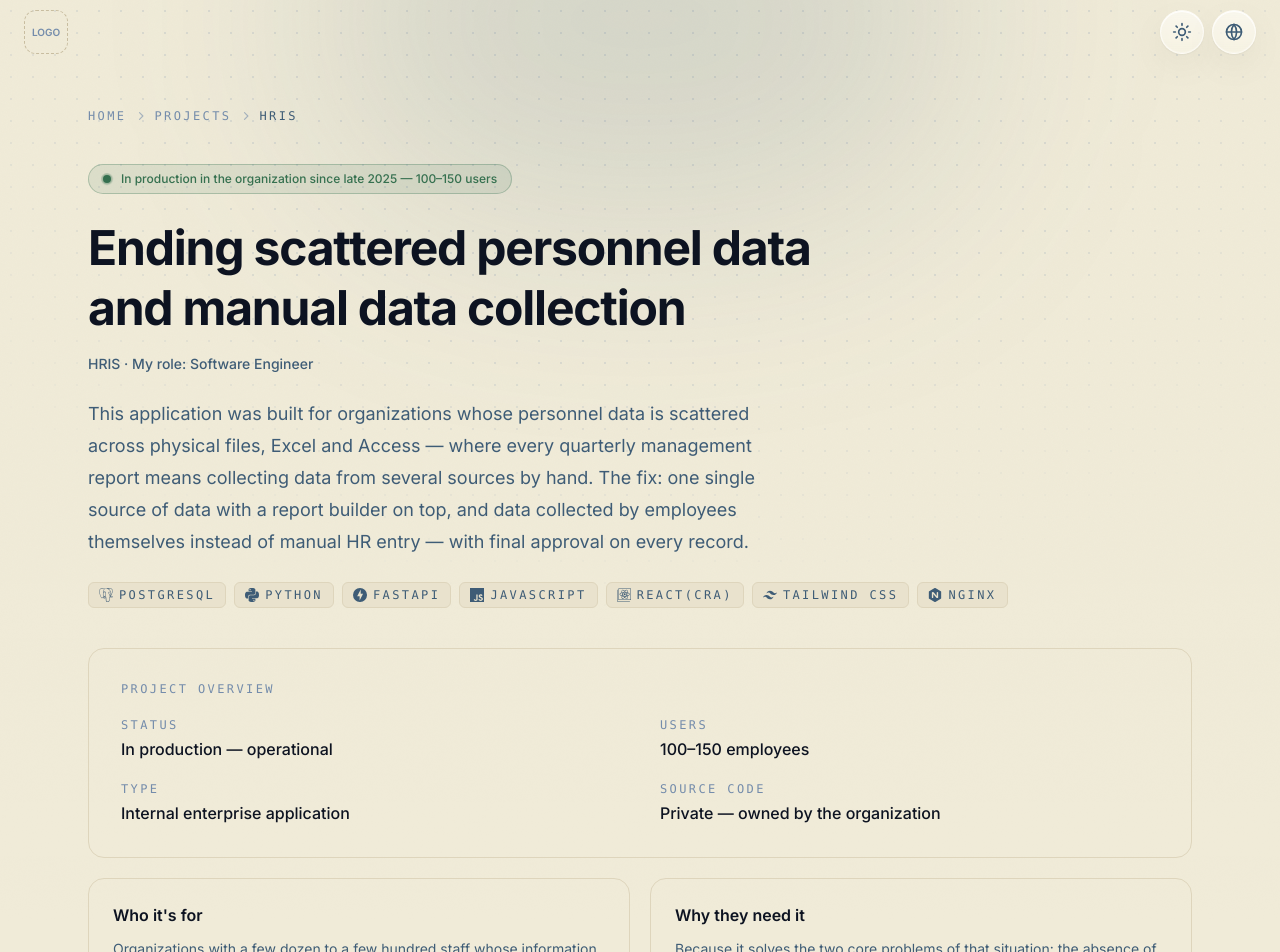
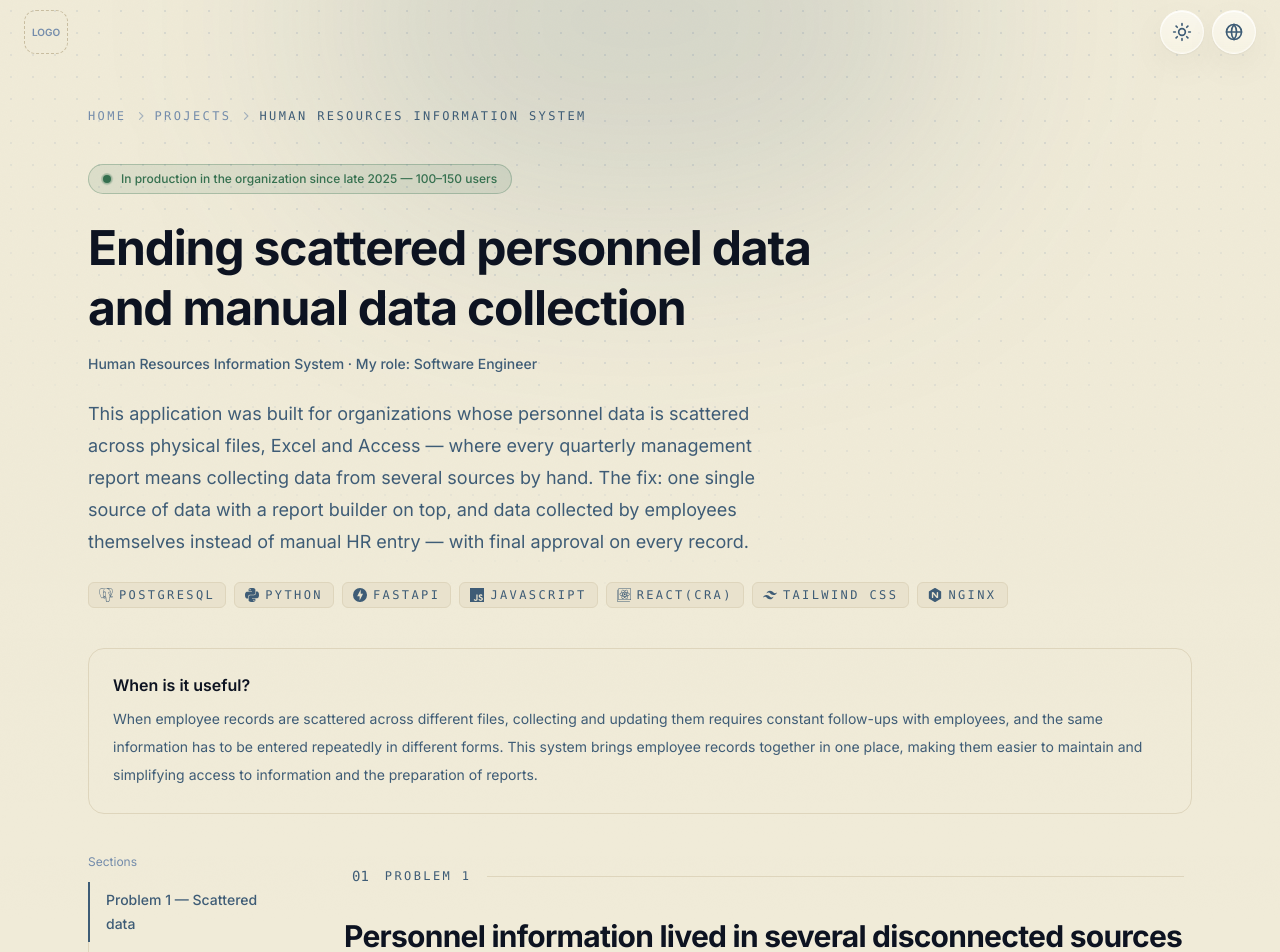
Before and after one commit to mechamk3/portfolio, a Next.js app: page /en/projects/hris in a window 1280 px wide. Shown: the top 952 px of the page. Built offline with nearby package versions, Linux system fonts and the light colour scheme.

Commit message:
hris page small polishes (half-done needs more work)

```diff
--- a/app/[locale]/(site)/projects/hris/page.tsx
+++ b/app/[locale]/(site)/projects/hris/page.tsx
@@ -46,8 +46,7 @@ export default async function HrisCaseStudy({
   ];
 
   return (
-    <main className="relative overflow-x-clip select-none">
-      {/* ambient backdrop — matches home */}
+    <main className="relative overflow-x-clip">
       <div
         aria-hidden
         className="pointer-events-none absolute inset-x-0 -top-16 -z-10 h-241 mask-[linear-gradient(to_bottom,#000_55%,transparent_100%)]"
@@ -62,7 +61,7 @@ export default async function HrisCaseStudy({
       <div className="mx-auto w-full max-w-6xl px-6">
         {/* ---------- Hero ---------- */}
         <LightboxRoot shots={t.gallery.shots}>
-          <section className="pb-12 pt-1">
+          <section className="pb-10 pt-1">
 
             <nav aria-label="Breadcrumb" className={`mt-10 text-xs ${mono}`}>
               <ol className="flex items-center gap-2 text-ink-3">
@@ -118,19 +117,7 @@ export default async function HrisCaseStudy({
               ))}
             </ul>
 
-            <div className="mt-10 rounded-2xl border border-line p-6 sm:p-8">
-              <p className={`text-xs text-ink-3 ${mono}`}>{t.overviewLabel}</p>
-              <dl className="mt-5 grid gap-x-10 gap-y-5 sm:grid-cols-2">
-                {t.overview.map(({ label, value }) => (
-                  <div key={label}>
-                    <dt className={`text-xs text-ink-3 ${mono}`}>{label}</dt>
-                    <dd className="mt-1 font-medium text-ink">{value}</dd>
-                  </div>
-                ))}
-              </dl>
-            </div>
-
-            <div className="mt-5 grid gap-5 lg:grid-cols-2">
+            <div className="mt-10 grid gap-5 grid-cols-1">
               {t.audience.map(({ title, text }) => (
                 <div key={title} className="rounded-2xl border border-line p-6">
                   <h2 className="font-semibold text-ink">{title}</h2>
@@ -148,7 +135,7 @@ export default async function HrisCaseStudy({
 
             <div className="min-w-0">
               {/* 01 · Problem 1 */}
-              <section id="problem-1" className="scroll-mt-24 border-t border-line py-14">
+              <section id="problem-1" className="scroll-mt-16 border-line pb-12 pt-3">
                 <SectionHeader index="01" label={t.problem1.tag} mono={locale === "en"} />
                 <h2 className="mt-8 text-2xl font-bold tracking-tight sm:text-3xl">{t.problem1.heading}</h2>
                 <p className="mt-4 max-w-2xl leading-8 text-ink-2">{t.problem1.lead}</p>
--- a/content/projects/hris/en.ts
+++ b/content/projects/hris/en.ts
@@ -4,13 +4,13 @@ type Shot = { src: string; title: string; caption: string };
 
 const en = {
   meta: {
-    title: "HRIS — Human Resources Information System · Case Study",
+    title: "Human Resources Information System · Project Details",
     description:
       "An internal HR information system in production for 100–150 employees: a single source of data, employee self-service entry with HR approval, and a custom report builder. Built end-to-end by one engineer.",
   },
   backToProjects: "All projects",
   badge: "In production in the organization since late 2025 — 100–150 users",
-  name: "HRIS",
+  name: "Human Resources Information System",
   title: "Ending scattered personnel data and manual data collection",
   roleLabel: "My role",
   role: "Software Engineer",
@@ -20,18 +20,12 @@ const en = {
   overviewLabel: "Project overview",
   overview: [
     { label: "Status", value: "In production — operational" },
-    { label: "Users", value: "100–150 employees" },
-    { label: "Type", value: "Internal enterprise application" },
-    { label: "Source code", value: "Private — owned by the organization" },
+    { label: "Users", value: "100–120 Users (Organization employees)" },
   ],
   audience: [
     {
-      title: "Who it's for",
-      text: "Organizations with a few dozen to a few hundred staff whose information still lives in scattered sources — paper, Excel, Access — and whose management periodically asks for combined reports on that data.",
-    },
-    {
-      title: "Why they need it",
-      text: "Because it solves the two core problems of that situation: the absence of a single source to report from, and the heavy manual work of entering everyone's information.",
+      title: "When is it useful?",
+      text: "When employee records are scattered across different files, collecting and updating them requires constant follow-ups with employees, and the same information has to be entered repeatedly in different forms. This system brings employee records together in one place, making them easier to maintain and simplifying access to information and the preparation of reports.",
     },
   ],
   tocLabel: "Sections",
--- a/content/projects/hris/fa.ts
+++ b/content/projects/hris/fa.ts
@@ -7,29 +7,23 @@ const fa: HrisContent = {
       "سیستم داخلی اطلاعات منابع انسانی در حال استفاده‌ی عملیاتی برای ۱۰۰ تا ۱۵۰ کاربر: منبع واحد داده، ثبت اطلاعات توسط خود کارمندان با تایید منابع انسانی و گزارش‌ساز اختصاصی. ساخت کامل توسط یک مهندس.",
   },
   backToProjects: "همه‌ی نمونه‌کارها",
-  badge: "در حال استفاده‌ی عملیاتی در سازمان از آذر ۱۴۰۴ — ۱۰۰ تا ۱۵۰ کاربر",
+  badge: "در حال استفاده‌ی عملیاتی در سازمان از آذر ۱۴۰۴ — ۱۰۰ تا ۱۲۰ کاربر",
   name: "سیستم اطلاعات منابع انسانی",
   title: "پایان دادن به پراکندگی اطلاعات پرسنلی و گردآوری دستی داده",
   roleLabel: "نقش من",
-  role: "طراحی و توسعه",
+  role: "مهندس نرم افزار",
   lead: "این برنامه برای سازمان‌هایی ساخته شده که اطلاعات پرسنل‌شان در پرونده های فیزیکی یا فایلهای اکسل و Access پراکنده است و هر بار که مدیریت یک گزارش فصلی می‌خواهد، جمع کردن این داده‌ها از منابع مختلف کار سختی می‌شود. راه‌حل یک منبع واحد داده به‌همراه ابزار گزارش‌ساز، و جمع‌آوری اطلاعات با ورود خودِ کارمندان به‌جای واردکردن دستی توسط منابع انسانی — با تایید نهایی روی هر رکورد است.",
   stackLabel: "استک",
   stack: ["PostgreSQL", "Python", "FastAPI", "JavaScript", "React(CRA)", "Tailwind CSS", "Nginx"],
-  overviewLabel: "نمای کلی پروژه",
+  overviewLabel: "اطلاعات کلی",
   overview: [
-    { label: "وضعیت", value: "در حال استفاده‌ی عملیاتی — در محیط تولید" },
-    { label: "کاربران", value: "۱۰۰ تا ۱۵۰ کارمند" },
-    { label: "نوع", value: "اپلیکیشن داخلی سازمانی" },
-    { label: "کد منبع", value: "خصوصی — متعلق به سازمان" },
+    { label: "وضعیت", value: "در حال استفاده‌ی عملیاتی" },
+    { label: "کاربران", value: "۱۰۰ تا ۱۲۰ کاربر" },
   ],
   audience: [
     {
-      title: "برای چه سازمانی مناسب است",
-      text: "سازمان‌هایی با چند ده تا چند صد پرسنل که اطلاعاتشان هنوز در منابع پراکنده (کاغذ، اکسل، Access) نگهداری می‌شود و مدیریت به‌طور دوره‌ای گزارش‌های ترکیبی از این اطلاعات می‌خواهد.",
-    },
-    {
-      title: "چرا باید از آن استفاده کنند",
-      text: "چون دو مشکل اصلیِ این وضعیت را حل می‌کند: نبود منبع واحد برای گزارش‌گیری، و سنگینی کار واردکردن دستی اطلاعات همه‌ی پرسنل.",
+      title: "چه زمانی این سیستم مفید است؟",
+      text: "وقتی اطلاعات کارکنان بین فایل‌های مختلف پراکنده است، جمع‌آوری و به‌روزرسانی آن‌ها به پیگیری مداوم از کارکنان نیاز دارد و اطلاعات یکسان باید بارها در فرم‌های مختلف وارد شود. این سیستم کمک می‌کند اطلاعات پرسنلی یک‌جا نگهداری شود و مدیریت آن‌ها و تهیه‌ی گزارش‌های موردنیاز ساده‌تر شود.",
     },
   ],
   tocLabel: "بخش‌ها",
@@ -38,7 +32,7 @@ const fa: HrisContent = {
     nav: "مشکل ۱: پراکندگی داده",
     tag: "مشکل اول",
     heading: "اطلاعات پرسنل در چند منبع جدا نگهداری می‌شد",
-    lead: "خودِ ثبت یا ویرایش اطلاعات یک نفر در این حالت کار سختی نبود؛ مشکل جایی شروع می‌شد که مدیریت در پایان هر فصل، گزارش‌های معمول منابع انسانی یا گزارش‌های ترکیبی دیگری از وضعیت پرسنل می‌خواست. وقتی داده یک منبع واحد ندارد، ساختن چنین گزارشی از دلِ فایل‌های پراکنده بسیار دشوار می‌شود.",
+    lead: "خودِ ثبت یا ویرایش اطلاعات یک نفر در این حالت کار سختی نبود؛ مشکل جایی شروع می‌شد که مدیریت در پایان هر فصل، گزارش‌های معمول منابع انسانی یا گزارش‌های ترکیبی دیگری از وضعیت پرسنل می‌خواست. وقتی داده یک منبع واحد ندارد، ساختن چنین گزارشی از دلِ فایل‌های پراکنده دشوار می‌شود.",
     sources: [
       { name: "پرونده‌های فیزیکی", note: "کاغذ و پوشه" },
       { name: "فایل‌های اکسل", note: "چند نسخه، چند مسئول" },
```
